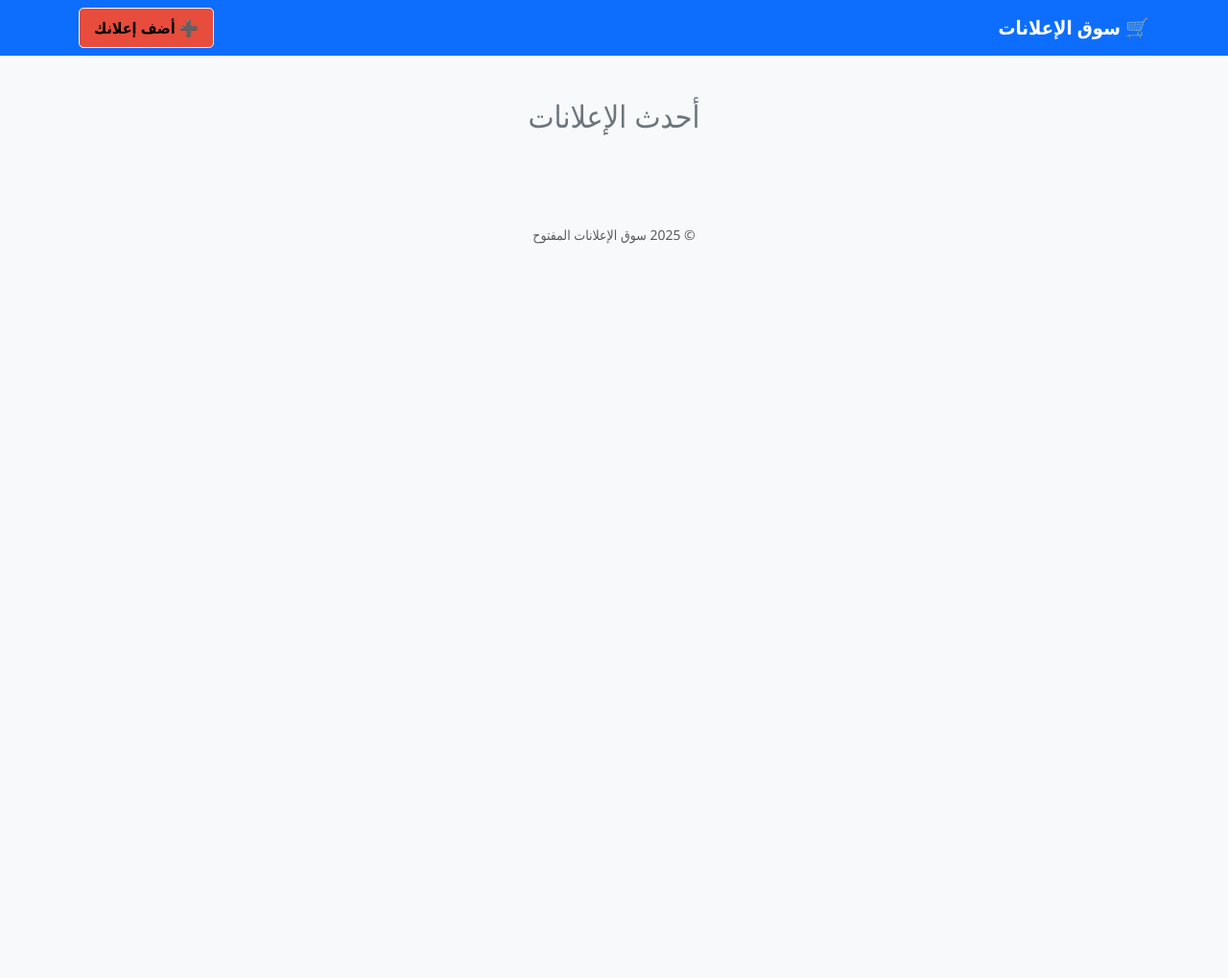
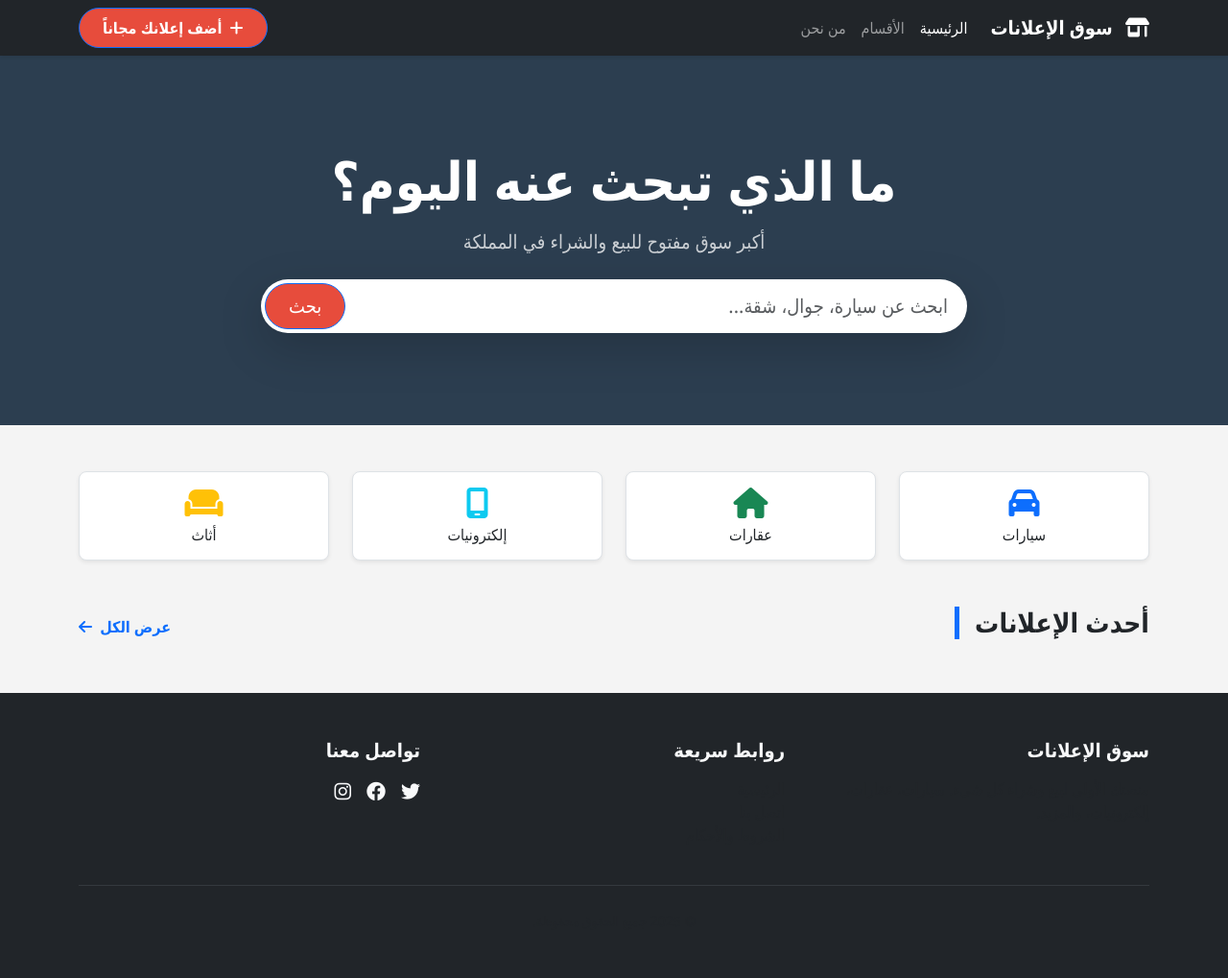
Before and after one commit to wasalstor-web/AdsProject, a Flask app: page / in a window 1280 px wide. Shown: the whole page at 96% size. Before the commit the page ends 254 px from the top, so only its background shows below. Run offline with Flask 3, Linux system fonts and the light colour scheme; data that the repository does not hold is empty.

Commit message:
Major UI Overhaul: Bootstrap 5, FontAwesome, Professional Design

```diff
--- /dev/null
+++ b/templates/base.html
@@ -0,0 +1,92 @@
+<!DOCTYPE html>
+<html lang="ar" dir="rtl">
+<head>
+    <meta charset="UTF-8">
+    <meta name="viewport" content="width=device-width, initial-scale=1.0">
+    <title>{% block title %}سوق الإعلانات المفتوح{% endblock %}</title>
+
+    <!-- Google Fonts: Cairo -->
+    <link rel="preconnect" href="https://fonts.googleapis.com">
+    <link rel="preconnect" href="https://fonts.gstatic.com" crossorigin>
+    <link href="https://fonts.googleapis.com/css2?family=Cairo:wght@300;400;600;700&display=swap" rel="stylesheet">
+
+    <!-- Bootstrap 5.3 RTL -->
+    <link rel="stylesheet" href="https://cdn.jsdelivr.net/npm/bootstrap@5.3.0/dist/css/bootstrap.rtl.min.css">
+
+    <!-- Font Awesome -->
+    <link rel="stylesheet" href="https://cdnjs.cloudflare.com/ajax/libs/font-awesome/6.4.0/css/all.min.css">
+
+    <!-- Custom CSS -->
+    <link rel="stylesheet" href="{{ url_for('static', filename='style.css') }}">
+</head>
+<body>
+
+    <!-- Navigation -->
+    <nav class="navbar navbar-expand-lg navbar-dark bg-dark sticky-top shadow-sm">
+        <div class="container">
+            <a class="navbar-brand fw-bold" href="{{ url_for('index') }}">
+                <i class="fa-solid fa-shop me-2"></i> سوق الإعلانات
+            </a>
+            <button class="navbar-toggler" type="button" data-bs-toggle="collapse" data-bs-target="#navbarNav">
+                <span class="navbar-toggler-icon"></span>
+            </button>
+            <div class="collapse navbar-collapse" id="navbarNav">
+                <ul class="navbar-nav me-auto mb-2 mb-lg-0">
+                    <li class="nav-item">
+                        <a class="nav-link active" href="{{ url_for('index') }}">الرئيسية</a>
+                    </li>
+                    <li class="nav-item">
+                        <a class="nav-link" href="#">الأقسام</a>
+                    </li>
+                    <li class="nav-item">
+                        <a class="nav-link" href="#">من نحن</a>
+                    </li>
+                </ul>
+                <div class="d-flex">
+                    <a href="{{ url_for('add_ad') }}" class="btn btn-primary fw-bold rounded-pill px-4">
+                        <i class="fa-solid fa-plus me-1"></i> أضف إعلانك مجاناً
+                    </a>
+                </div>
+            </div>
+        </div>
+    </nav>
+
+    <!-- Main Content -->
+    {% block content %}{% endblock %}
+
+    <!-- Footer -->
+    <footer class="bg-dark text-light py-5 mt-5">
+        <div class="container">
+            <div class="row g-4">
+                <div class="col-md-4">
+                    <h5 class="fw-bold mb-3">سوق الإعلانات</h5>
+                    <p class="text-muted">منصتك الأولى لبيع وشراء كل شيء. سيارات، عقارات، إلكترونيات، والمزيد.</p>
+                </div>
+                <div class="col-md-4">
+                    <h5 class="fw-bold mb-3">روابط سريعة</h5>
+                    <ul class="list-unstyled">
+                        <li><a href="#" class="text-decoration-none text-muted hover-white">الرئيسية</a></li>
+                        <li><a href="#" class="text-decoration-none text-muted hover-white">اتصل بنا</a></li>
+                        <li><a href="#" class="text-decoration-none text-muted hover-white">الشروط والأحكام</a></li>
+                    </ul>
+                </div>
+                <div class="col-md-4">
+                    <h5 class="fw-bold mb-3">تواصل معنا</h5>
+                    <div class="d-flex gap-3">
+                        <a href="#" class="text-light fs-5"><i class="fa-brands fa-twitter"></i></a>
+                        <a href="#" class="text-light fs-5"><i class="fa-brands fa-facebook"></i></a>
+                        <a href="#" class="text-light fs-5"><i class="fa-brands fa-instagram"></i></a>
+                    </div>
+                </div>
+            </div>
+            <hr class="my-4 border-secondary">
+            <div class="text-center text-muted">
+                <small>&copy; 2025 جميع الحقوق محفوظة.</small>
+            </div>
+        </div>
+    </footer>
+
+    <!-- Bootstrap JS -->
+    <script src="https://cdn.jsdelivr.net/npm/bootstrap@5.3.0/dist/js/bootstrap.bundle.min.js"></script>
+</body>
+</html>
--- a/templates/index.html
+++ b/templates/index.html
@@ -1,52 +1,91 @@
-<!DOCTYPE html>
-<html lang="ar" dir="rtl">
-<head>
-    <meta charset="UTF-8">
-    <meta name="viewport" content="width=device-width, initial-scale=1.0">
-    <title>سوق الإعلانات المفتوح</title>
-    <!-- Bootstrap 5 CDN -->
-    <link rel="stylesheet" href="https://cdn.jsdelivr.net/npm/bootstrap@5.3.0/dist/css/bootstrap.rtl.min.css">
-    <link rel="stylesheet" href="{{ url_for('static', filename='style.css') }}">
-</head>
-<body class="bg-light">
-    <nav class="navbar navbar-expand-lg navbar-dark bg-primary mb-4">
-        <div class="container">
-            <a class="navbar-brand fw-bold" href="{{ url_for('index') }}">🛒 سوق الإعلانات</a>
-            <div class="d-flex">
-                <a href="{{ url_for('add_ad') }}" class="btn btn-light fw-bold">➕ أضف إعلانك</a>
+{% extends 'base.html' %}
+
+{% block content %}
+<!-- Hero Section -->
+<header class="hero-section text-white text-center py-5 mb-5">
+    <div class="container py-5">
+        <h1 class="display-4 fw-bold mb-3">ما الذي تبحث عنه اليوم؟</h1>
+        <p class="lead mb-4 opacity-75">أكبر سوق مفتوح للبيع والشراء في المملكة</p>
+
+        <!-- Search Bar -->
+        <div class="row justify-content-center">
+            <div class="col-md-8">
+                <div class="input-group input-group-lg shadow-lg rounded-pill overflow-hidden bg-white p-1">
+                    <input type="text" class="form-control border-0 rounded-pill" placeholder="ابحث عن سيارة، جوال، شقة...">
+                    <button class="btn btn-primary rounded-pill px-4 ms-1" type="button">بحث</button>
+                </div>
             </div>
         </div>
-    </nav>
+    </div>
+</header>
 
-    <main class="container">
-        <h2 class="mb-4 text-center text-secondary">أحدث الإعلانات</h2>
-        <div class="row row-cols-1 row-cols-md-3 g-4">
-            {% for ad in ads %}
-            <div class="col">
-                <div class="card h-100 shadow-sm border-0">
+<!-- Categories Section (Optional Visual) -->
+<section class="container mb-5">
+    <div class="row text-center g-4">
+        <div class="col-6 col-md-3">
+            <div class="p-3 border rounded-3 bg-white shadow-sm hover-card">
+                <i class="fa-solid fa-car fs-2 text-primary mb-2"></i>
+                <h6 class="mb-0">سيارات</h6>
+            </div>
+        </div>
+        <div class="col-6 col-md-3">
+            <div class="p-3 border rounded-3 bg-white shadow-sm hover-card">
+                <i class="fa-solid fa-house fs-2 text-success mb-2"></i>
+                <h6 class="mb-0">عقارات</h6>
+            </div>
+        </div>
+        <div class="col-6 col-md-3">
+            <div class="p-3 border rounded-3 bg-white shadow-sm hover-card">
+                <i class="fa-solid fa-mobile-screen fs-2 text-info mb-2"></i>
+                <h6 class="mb-0">إلكترونيات</h6>
+            </div>
+        </div>
+        <div class="col-6 col-md-3">
+            <div class="p-3 border rounded-3 bg-white shadow-sm hover-card">
+                <i class="fa-solid fa-couch fs-2 text-warning mb-2"></i>
+                <h6 class="mb-0">أثاث</h6>
+            </div>
+        </div>
+    </div>
+</section>
+
+<!-- Ads Grid -->
+<section class="container mb-5">
+    <div class="d-flex justify-content-between align-items-center mb-4">
+        <h3 class="fw-bold border-end border-5 border-primary pe-3">أحدث الإعلانات</h3>
+        <a href="#" class="text-decoration-none fw-bold">عرض الكل <i class="fa-solid fa-arrow-left ms-1"></i></a>
+    </div>
+
+    <div class="row row-cols-1 row-cols-md-3 row-cols-lg-4 g-4">
+        {% for ad in ads %}
+        <div class="col">
+            <div class="card h-100 shadow-sm border-0 hover-card transition-all">
+                <div class="position-relative">
                     {% if ad.image_filename %}
                     <img src="{{ url_for('static', filename='uploads/' + ad.image_filename) }}" class="card-img-top" alt="{{ ad.title }}" style="height: 200px; object-fit: cover;">
                     {% else %}
-                    <div class="card-img-top bg-secondary text-white d-flex align-items-center justify-content-center" style="height: 200px;">
-                        <span>لا توجد صورة</span>
+                    <div class="card-img-top bg-light text-secondary d-flex align-items-center justify-content-center" style="height: 200px;">
+                        <i class="fa-regular fa-image fs-1 opacity-25"></i>
                     </div>
                     {% endif %}
-                    <div class="card-body">
-                        <h5 class="card-title fw-bold text-primary">{{ ad.title }}</h5>
-                        <h6 class="card-subtitle mb-2 text-success fw-bold">{{ ad.price }} ريال</h6>
-                        <p class="card-text text-muted">{{ ad.description }}</p>
-                    </div>
-                    <div class="card-footer bg-white border-top-0">
-                        <a href="tel:{{ ad.contact }}" class="btn btn-outline-primary w-100">📞 تواصل: {{ ad.contact }}</a>
+                    <span class="badge bg-primary position-absolute top-0 start-0 m-2">جديد</span>
+                </div>
+
+                <div class="card-body">
+                    <h5 class="card-title fw-bold text-dark text-truncate">{{ ad.title }}</h5>
+                    <p class="card-text text-muted small text-truncate-2">{{ ad.description }}</p>
+                    <div class="d-flex justify-content-between align-items-center mt-3">
+                        <span class="text-primary fw-bold fs-5">{{ ad.price }} <small>ريال</small></span>
                     </div>
                 </div>
+                <div class="card-footer bg-white border-top-0 pt-0 pb-3">
+                    <a href="tel:{{ ad.contact }}" class="btn btn-outline-success w-100 rounded-pill">
+                        <i class="fa-brands fa-whatsapp me-1"></i> تواصل
+                    </a>
+                </div>
             </div>
-            {% endfor %}
         </div>
-    </main>
-
-    <footer class="text-center py-4 text-muted mt-5">
-        <small>&copy; 2025 سوق الإعلانات المفتوح</small>
-    </footer>
-</body>
-</html>
+        {% endfor %}
+    </div>
+</section>
+{% endblock %}
```
Also changed, not shown: debug_remote.py (added, +38 -0 lines), diagnose_vps.py (added, +72 -0 lines), fix_vps.py (added, +83 -0 lines), templates/add_ad.html (+57 -45 lines).
